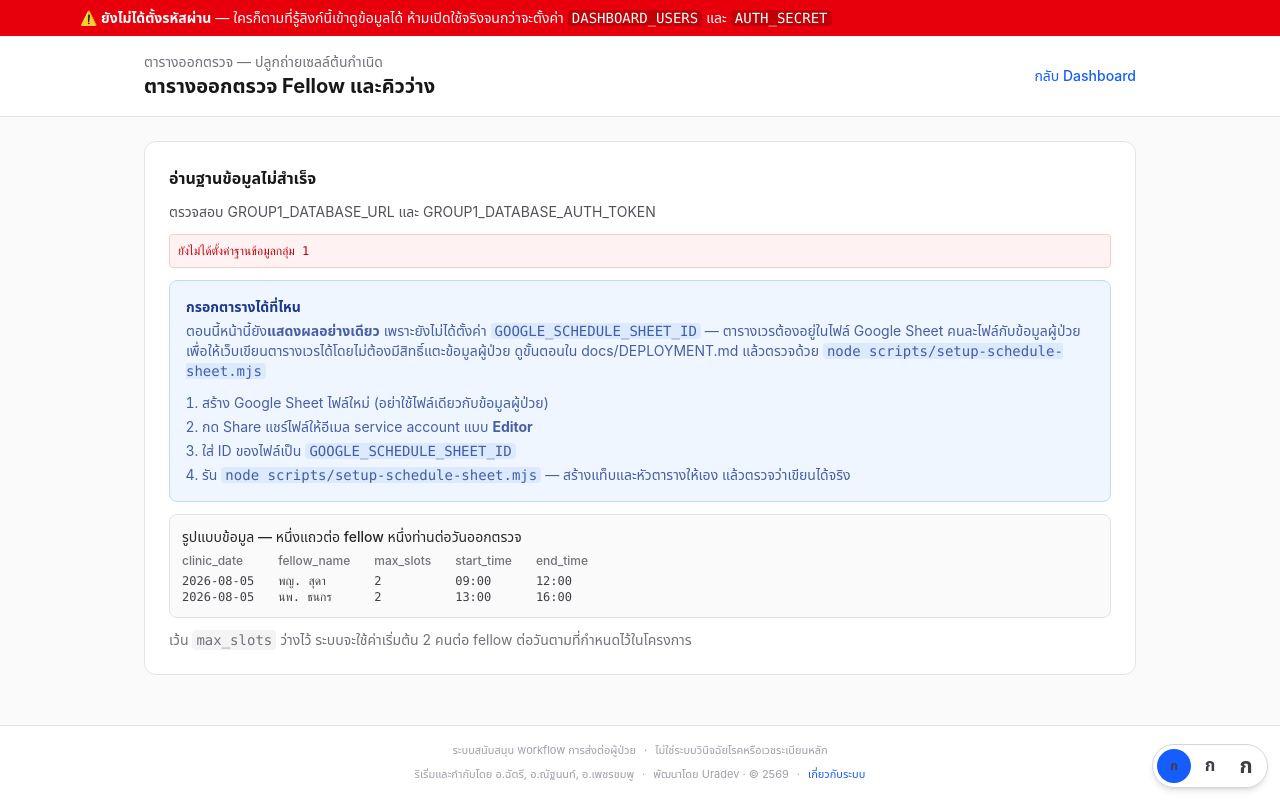
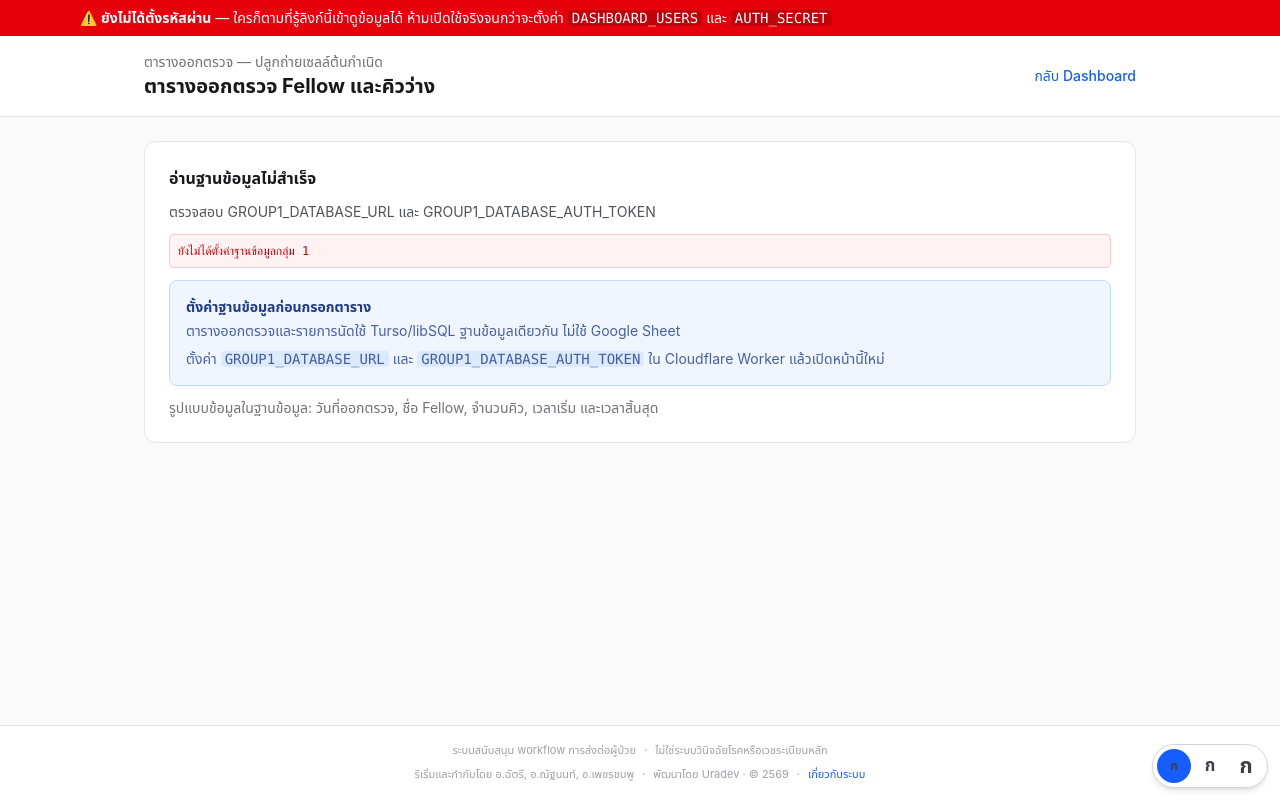
Before and after one commit to prhdev222/SiBMT_14, a Next.js app: page /dashboard/schedule in a window 1280 px wide. Built offline with nearby package versions, Linux system fonts and the light colour scheme.

Commit message:
fix: remove google schedule setup instructions

```diff
--- a/src/app/dashboard/appointments/page.tsx
+++ b/src/app/dashboard/appointments/page.tsx
@@ -100,7 +100,7 @@ export default async function AppointmentsPage() {
         {isSampleData && (
           <p className="rounded-lg bg-amber-50 border border-amber-200 px-4 py-3 text-sm text-amber-900">
             <span className="font-semibold">กำลังแสดงข้อมูลตัวอย่าง</span> —
-            ยังไม่ได้ต่อ Google Sheet จริง การกดยกเลิกจะไม่มีผล
+            ยังไม่ได้เชื่อมต่อฐานข้อมูล Turso การกดยกเลิกจะไม่มีผล
           </p>
         )}
 
--- a/src/app/dashboard/schedule/actions.ts
+++ b/src/app/dashboard/schedule/actions.ts
@@ -13,7 +13,7 @@ import { requireSession } from "@/lib/session";
  * ระบุชัดว่า proxy เป็นแค่ด่านคัดกรองหยาบ ๆ ไม่ใช่ระบบ authorization
  *
  * ข้อมูลที่แก้ได้ผ่านทางนี้เป็นตารางเวรของบุคลากรเท่านั้น
- * เขียนลงไฟล์ชีตตารางเวรซึ่งแยกคนละไฟล์กับข้อมูลผู้ป่วย — ดู schedule-store.ts
+ * เขียนลงตาราง group1_schedule ใน Turso/libSQL — ดู schedule-store.ts
  */
 
 export interface ActionResult {
--- a/src/app/dashboard/schedule/page.tsx
+++ b/src/app/dashboard/schedule/page.tsx
@@ -127,7 +127,7 @@ export default async function SchedulePage({
         )}
 
         {!canEdit && source.days.length === 0 ? (
-          <EmptyState source={source} />
+          <EmptyState source={source} canEdit={canEdit} />
         ) : (
           <>
             {source.days.length === 0 && (
@@ -153,8 +153,7 @@ export default async function SchedulePage({
   );
 }
 
-function EmptyState({ source }: { source: FellowScheduleSource }) {
-  // แยกให้ชัดว่าติดตรงไหน — ทั้งสามกรณีหน้าตาเหมือนกันหมดถ้าไม่บอก
+function EmptyState({ source, canEdit }: { source: FellowScheduleSource; canEdit: boolean }) {
   const diagnosis = source.error
     ? {
         title: "อ่านฐานข้อมูลไม่สำเร็จ",
@@ -183,72 +182,18 @@ function EmptyState({ source }: { source: FellowScheduleSource }) {
         </p>
       )}
 
-      <div className="rounded-lg bg-blue-50 border border-blue-200 p-4">
-        <p className="font-semibold text-blue-900">กรอกตารางได้ที่ไหน</p>
-        <p className="text-blue-900/80 mt-1">
-          ตอนนี้หน้านี้ยัง<strong>แสดงผลอย่างเดียว</strong> เพราะยังไม่ได้ตั้งค่า{" "}
-          <code className="rounded bg-blue-100 px-1">GOOGLE_SCHEDULE_SHEET_ID</code>{" "}
-          — ตารางเวรต้องอยู่ในไฟล์ Google Sheet คนละไฟล์กับข้อมูลผู้ป่วย
-          เพื่อให้เว็บเขียนตารางเวรได้โดยไม่ต้องมีสิทธิ์แตะข้อมูลผู้ป่วย
-          ดูขั้นตอนใน docs/DEPLOYMENT.md แล้วตรวจด้วย{" "}
-          <code className="rounded bg-blue-100 px-1">node scripts/setup-schedule-sheet.mjs</code>
-        </p>
-
-        <ol className="mt-3 ml-4 list-decimal space-y-1 text-blue-900/80">
-          <li>สร้าง Google Sheet ไฟล์ใหม่ (อย่าใช้ไฟล์เดียวกับข้อมูลผู้ป่วย)</li>
-          <li>กด Share แชร์ไฟล์ให้อีเมล service account แบบ <strong>Editor</strong></li>
-          <li>
-            ใส่ ID ของไฟล์เป็น{" "}
-            <code className="rounded bg-blue-100 px-1">GOOGLE_SCHEDULE_SHEET_ID</code>
-          </li>
-          <li>
-            รัน{" "}
-            <code className="rounded bg-blue-100 px-1">
-              node scripts/setup-schedule-sheet.mjs
-            </code>{" "}
-            — สร้างแท็บและหัวตารางให้เอง แล้วตรวจว่าเขียนได้จริง
-          </li>
-        </ol>
-      </div>
-
-      <div className="rounded-lg bg-zinc-50 border border-zinc-200 p-3">
-        <p className="font-medium text-zinc-800 mb-1.5">
-          รูปแบบข้อมูล — หนึ่งแถวต่อ fellow หนึ่งท่านต่อวันออกตรวจ
-        </p>
-        <div className="overflow-x-auto">
-          <table className="text-xs">
-            <thead className="text-zinc-500">
-              <tr>
-                <th className="pr-6 pb-1 text-left font-medium">clinic_date</th>
-                <th className="pr-6 pb-1 text-left font-medium">fellow_name</th>
-                <th className="pr-6 pb-1 text-left font-medium">max_slots</th>
-                <th className="pr-6 pb-1 text-left font-medium">start_time</th>
-                <th className="pb-1 text-left font-medium">end_time</th>
-              </tr>
-            </thead>
-            <tbody className="font-mono text-zinc-700">
-              <tr>
-                <td className="pr-6">2026-08-05</td>
-                <td className="pr-6">พญ. สุดา</td>
-                <td className="pr-6">2</td>
-                <td className="pr-6">09:00</td>
-                <td>12:00</td>
-              </tr>
-              <tr>
-                <td className="pr-6">2026-08-05</td>
-                <td className="pr-6">นพ. ธนกร</td>
-                <td className="pr-6">2</td>
-                <td className="pr-6">13:00</td>
-                <td>16:00</td>
-              </tr>
-            </tbody>
-          </table>
+      {!canEdit ? (
+        <div className="rounded-lg bg-blue-50 border border-blue-200 p-4 text-blue-900/80">
+          <p className="font-semibold text-blue-900">ตั้งค่าฐานข้อมูลก่อนกรอกตาราง</p>
+          <p className="mt-1">ตารางออกตรวจและรายการนัดใช้ Turso/libSQL ฐานข้อมูลเดียวกัน ไม่ใช้ Google Sheet</p>
+          <p className="mt-2">ตั้งค่า <code className="rounded bg-blue-100 px-1">GROUP1_DATABASE_URL</code> และ <code className="rounded bg-blue-100 px-1">GROUP1_DATABASE_AUTH_TOKEN</code> ใน Cloudflare Worker แล้วเปิดหน้านี้ใหม่</p>
         </div>
-      </div>
-      <p className="text-zinc-500">
-        เว้น <code className="rounded bg-zinc-100 px-1 py-0.5">max_slots</code> ว่างไว้
-        ระบบจะใช้ค่าเริ่มต้น 2 คนต่อ fellow ต่อวันตามที่กำหนดไว้ในโครงการ
-      </p>
+      ) : (
+        <div className="rounded-lg bg-blue-50 border border-blue-200 p-4 text-blue-900/80">
+          ตารางนี้ใช้ Turso/libSQL แล้ว ให้เลือกเดือนและคลิกวันที่ในปฏิทินเพื่อเพิ่มวันออกตรวจและกำหนดจำนวนคิว
+        </div>
+      )}
+      <p className="text-zinc-500">รูปแบบข้อมูลในฐานข้อมูล: วันที่ออกตรวจ, ชื่อ Fellow, จำนวนคิว, เวลาเริ่ม และเวลาสิ้นสุด</p>
     </div>
   );
 }
```
